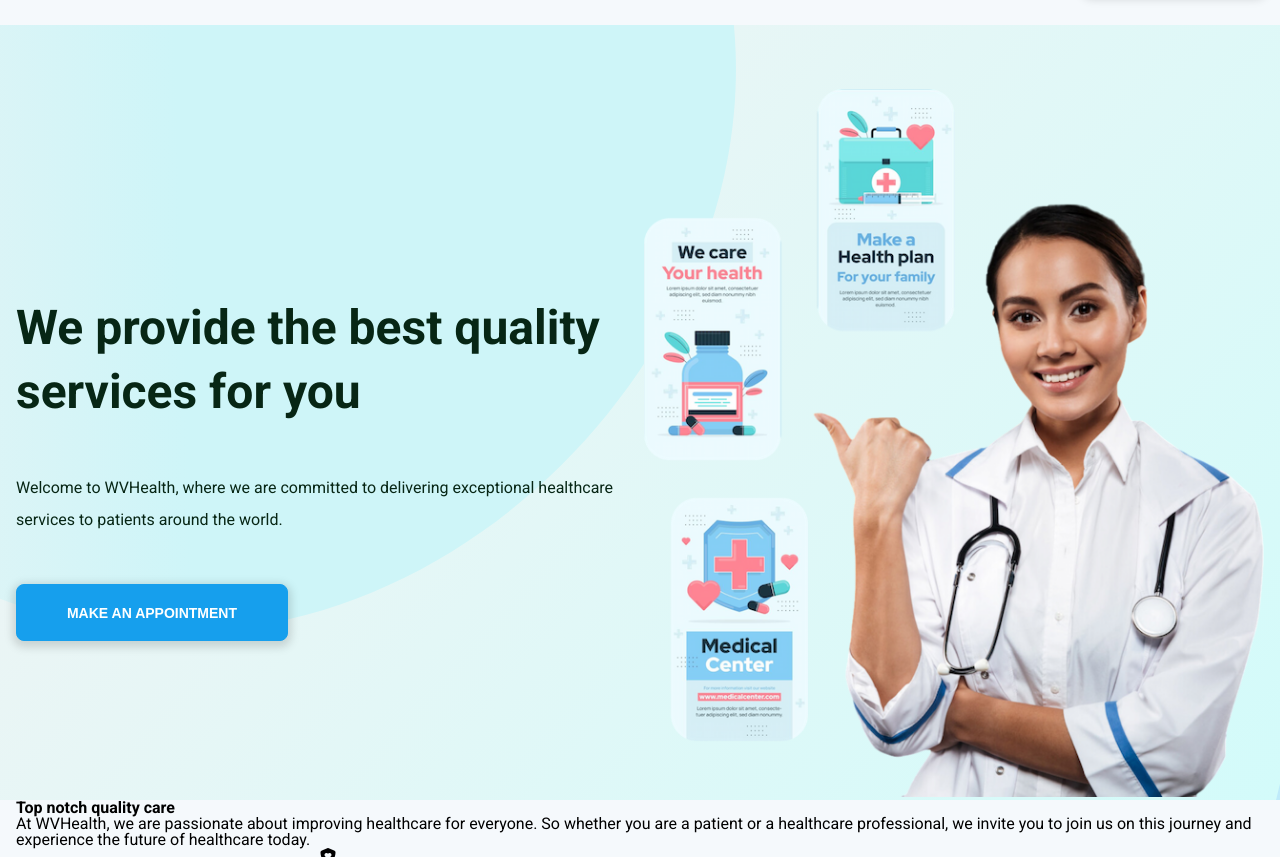
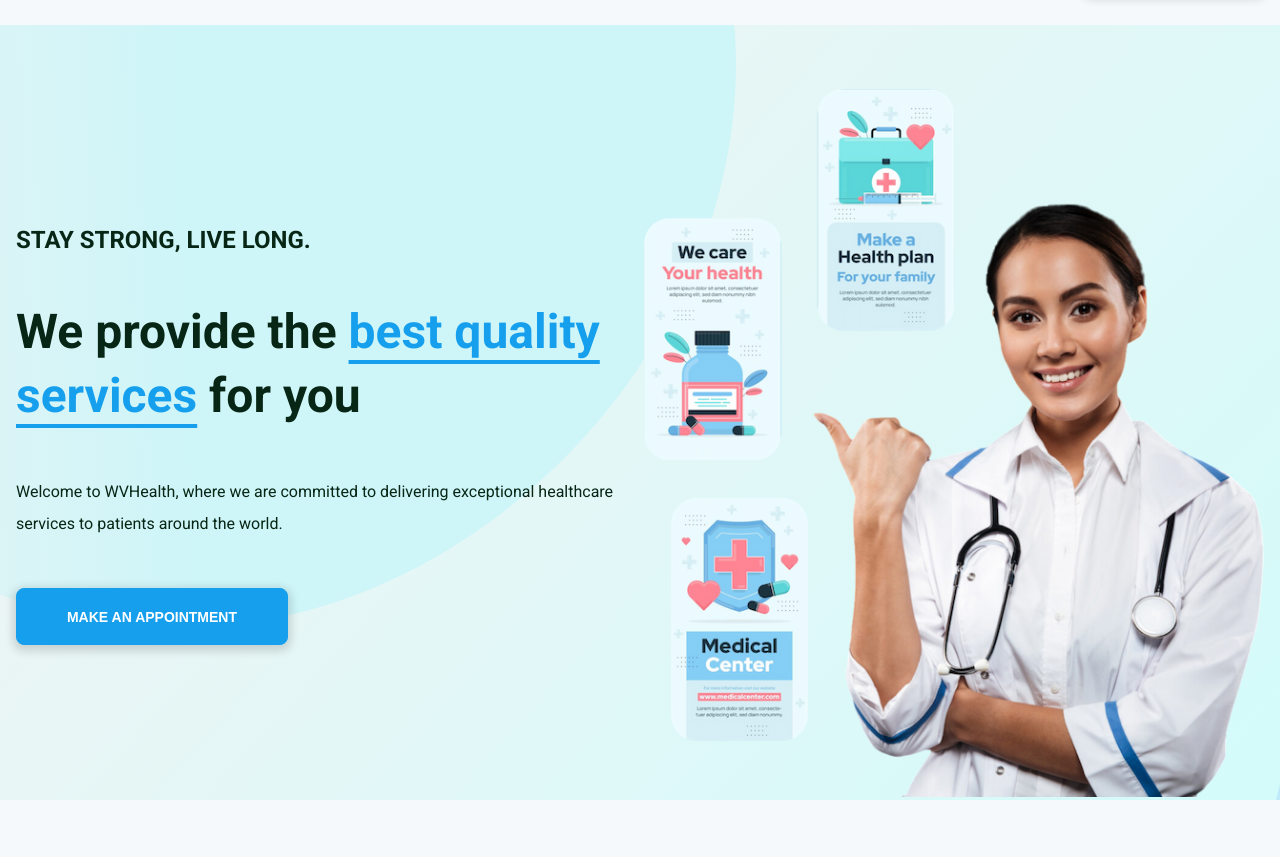
Before and after one commit to wvprogram/healthcareldp, a plain HTML site: page index.html in a window 1280 px wide. Shown: the part 95-952 px from the top of the page. Drawn offline with Linux system fonts and the light colour scheme.

Commit message:
update to main file

```diff
--- a/styles/main.css
+++ b/styles/main.css
@@ -37,6 +37,18 @@ body {
     flex-direction: column;
     justify-content: center;
     align-items: center;
+}
+
+.blue_text-lg {
+    color: var(--blue);
+    text-decoration: underline;
+    text-underline-offset: 12px;
+}
+
+.blue_text-md {
+    color: var(--blue);
+    text-decoration: underline;
+    text-underline-offset: 6px;
 }
 
 
@@ -123,8 +135,9 @@ body {
 
 /* hovering on button 1 affects button 2 (sibling css effect) */
 .navbar_button-1:hover ~ .navbar_button-2 {
-    transform: rotate(0deg);
+    transform: rotate(180deg);
     left: 0;
+    transition: all 0.3s ease-in-out;
 }
 
 
@@ -135,6 +148,7 @@ body {
     display: flex;
     justify-content: center;
     align-items: center;
+    margin-bottom: 4rem;
     overflow: hidden;       /* hide svg overflow */
 }
 
@@ -153,6 +167,14 @@ body {
     width: 50%;
     gap: 3rem;
     position: relative;
+}
+
+.hero_text h3 {
+    color: var(--text-color);
+    font-size: 1.5rem;
+    /* line-height: 2.5rem; */
+    z-index: 2;
+    text-transform: uppercase;
 }
 
 .hero_text h1 {
@@ -187,6 +209,7 @@ body {
     cursor: pointer;
     background-color: var(--white);
     color: var(--blue);
+    transition: all 0.3s ease-in-out;
 }
 
 .hero_text-svg {
@@ -218,3 +241,40 @@ body {
     width: 70rem;
     fill: url(#gradient_image-svg);
 }
+
+
+/********** Features Title **********/
+.features_title {
+    width: 100%;
+    display: flex;
+    justify-content: center;
+    align-items: center;
+    margin-bottom: 4rem;
+}
+
+.features_title-container {
+    display: flex;
+    justify-content: center;
+    align-items: center;
+}
+
+.features_title-details {
+    width: 70%;
+    text-align: center;
+}
+
+.features_title-details h2 {
+    margin-bottom: 1.5rem;
+    color: var(--text-color);
+    font-size: 2rem;
+    /* line-height: 3rem; */
+}
+
+.features_title-details p {
+    color: var(--text-color);
+    font-size: 1rem;
+    line-height: 2rem;
+}
+
+
+/********** Features **********/
```
